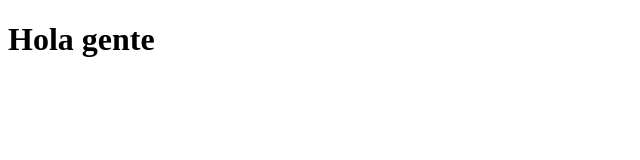
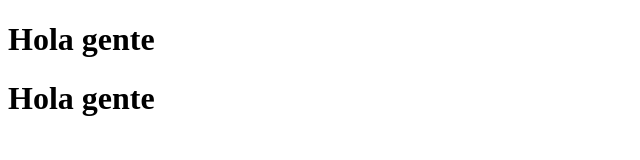
Before and after one commit to GukCM/JAVA, a plain HTML site: page index.html in a window 1280 px wide. Shown: the whole page, without its empty margins (0-640 px from the left). Drawn offline with Linux system fonts and the light colour scheme.

Commit message:
Modifcacion index

```diff
--- a/index.html
+++ b/index.html
@@ -7,5 +7,6 @@
 </head>
 <body>
     <h1>Hola gente</h1>
+    <h1>Hola gente</h1>
 </body>
 </html>
```
